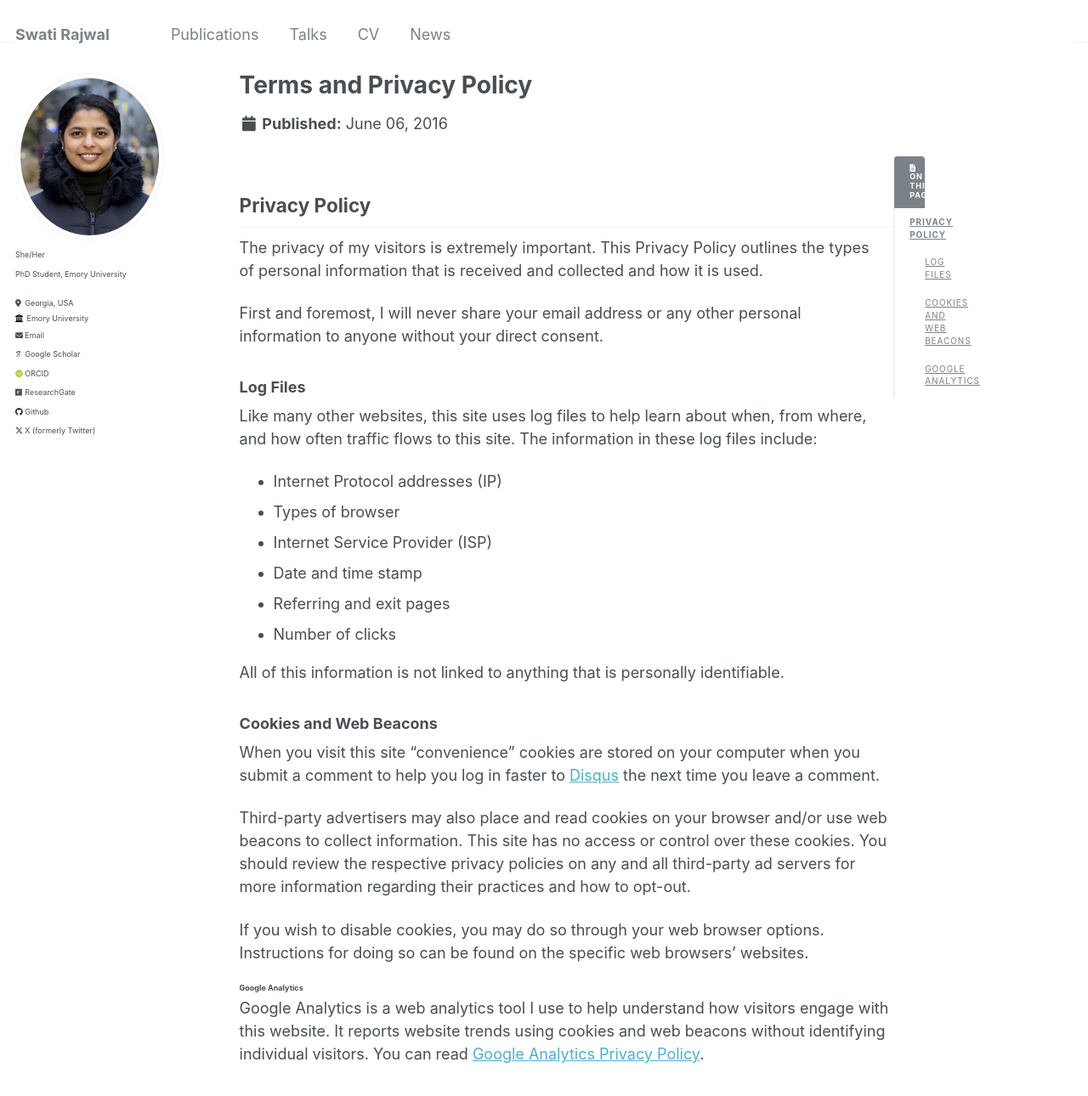
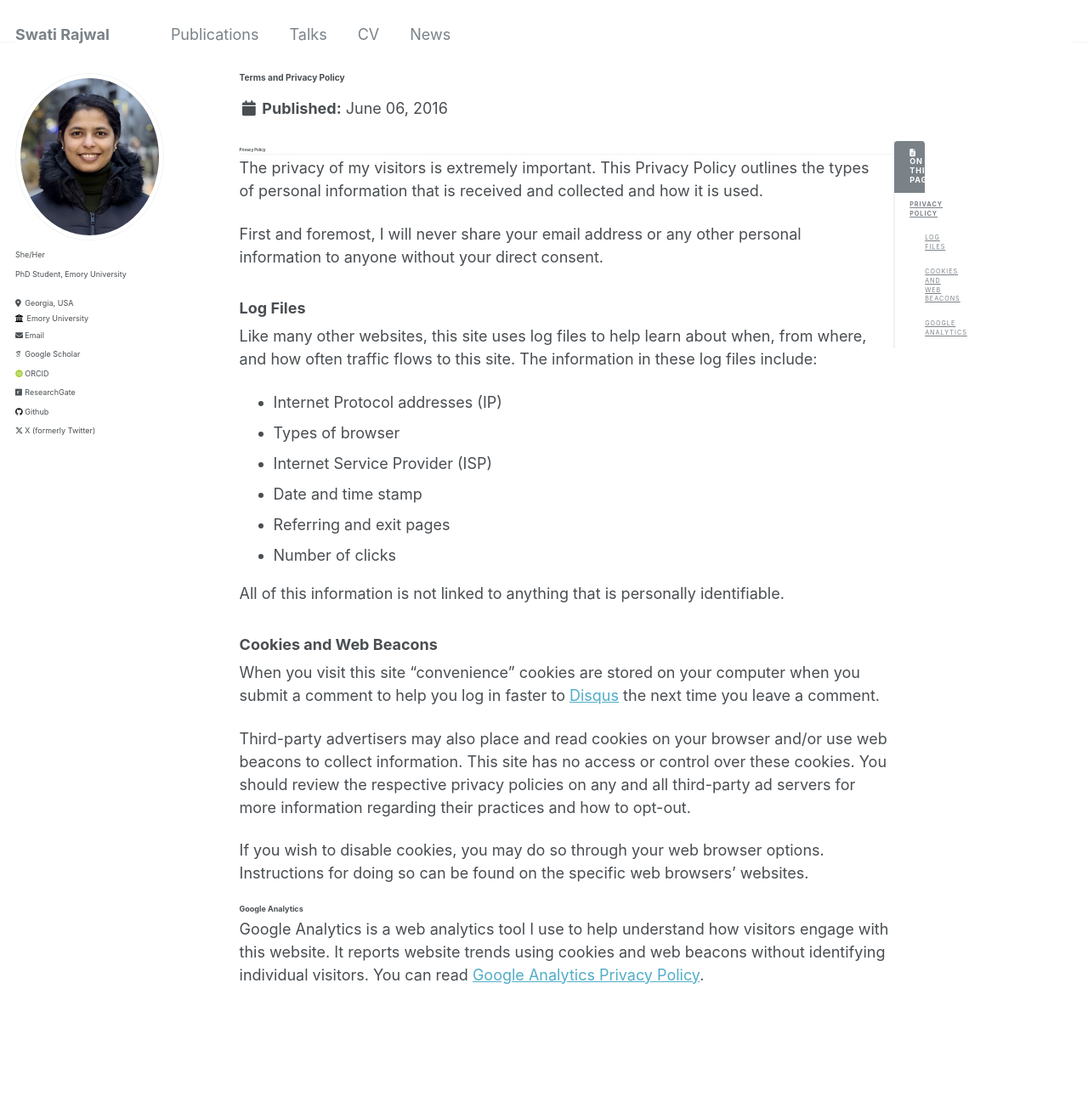
Before and after one commit to swati-rajwal/swati-rajwal.github.io, a Jekyll site: the page built from _pages/terms.md, in a window 1280 px wide and 1400 px high. Shown: the top 1290 px of the window at 85% size. Built offline with Jekyll 4.4.1, drawn with Linux system fonts in a browser that asks for light colours; some web fonts are replaced.

Commit message:
Update _variables.scss

```diff
--- a/_sass/_variables.scss
+++ b/_sass/_variables.scss
@@ -41,14 +41,14 @@ $caption-font-family        : $serif;
 // $type-size-6                : 0.75em;   // ~12px
 // $type-size-7                : 0.6875em; // ~11px
 // $type-size-8                : 0.625em;  // ~10px
-$type-size-1                : 2.441em;  // ~39.056px
-$type-size-2                : 1.953em;  // ~31.248px
-$type-size-3                : 1.563em;  // ~25.008px
-$type-size-4                : 1.25em;   // ~20px
+$type-size-1                : .441em;  // ~39.056px
+$type-size-2                : .953em;  // ~31.248px
+$type-size-3                : .563em;  // ~25.008px
+$type-size-4                : .25em;   // ~20px
 $type-size-5                : 1em;      // ~16px
 $type-size-6                : 0.5em;   // ~12px
-$type-size-7                : 0.6875em; // ~11px
-$type-size-8                : 0.625em;  // ~10px
+$type-size-7                : 0.5em; // ~11px
+$type-size-8                : 0.5em;  // ~10px
 
 /* masthead properties */
 $masthead-height            : 50px;
```
